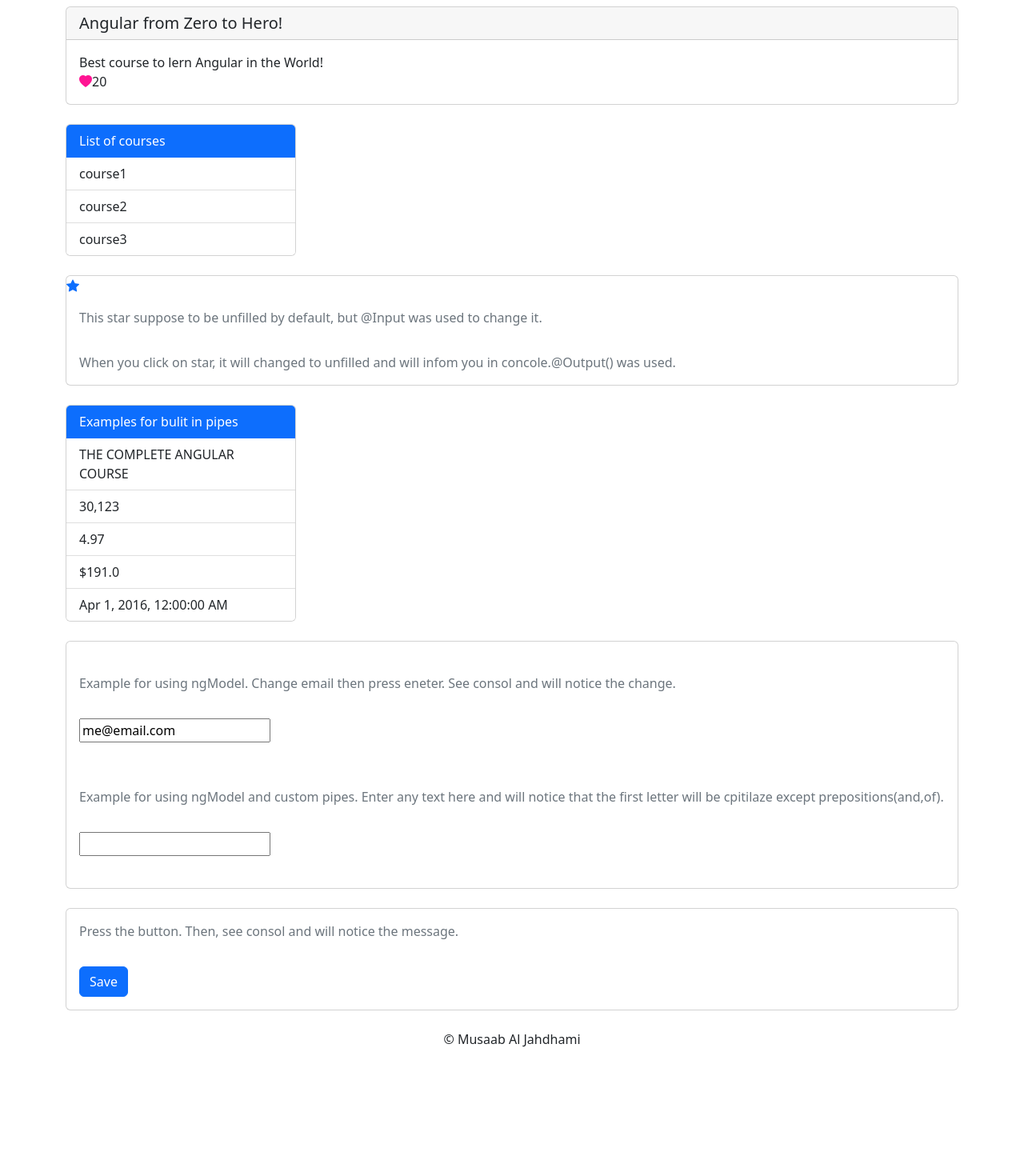
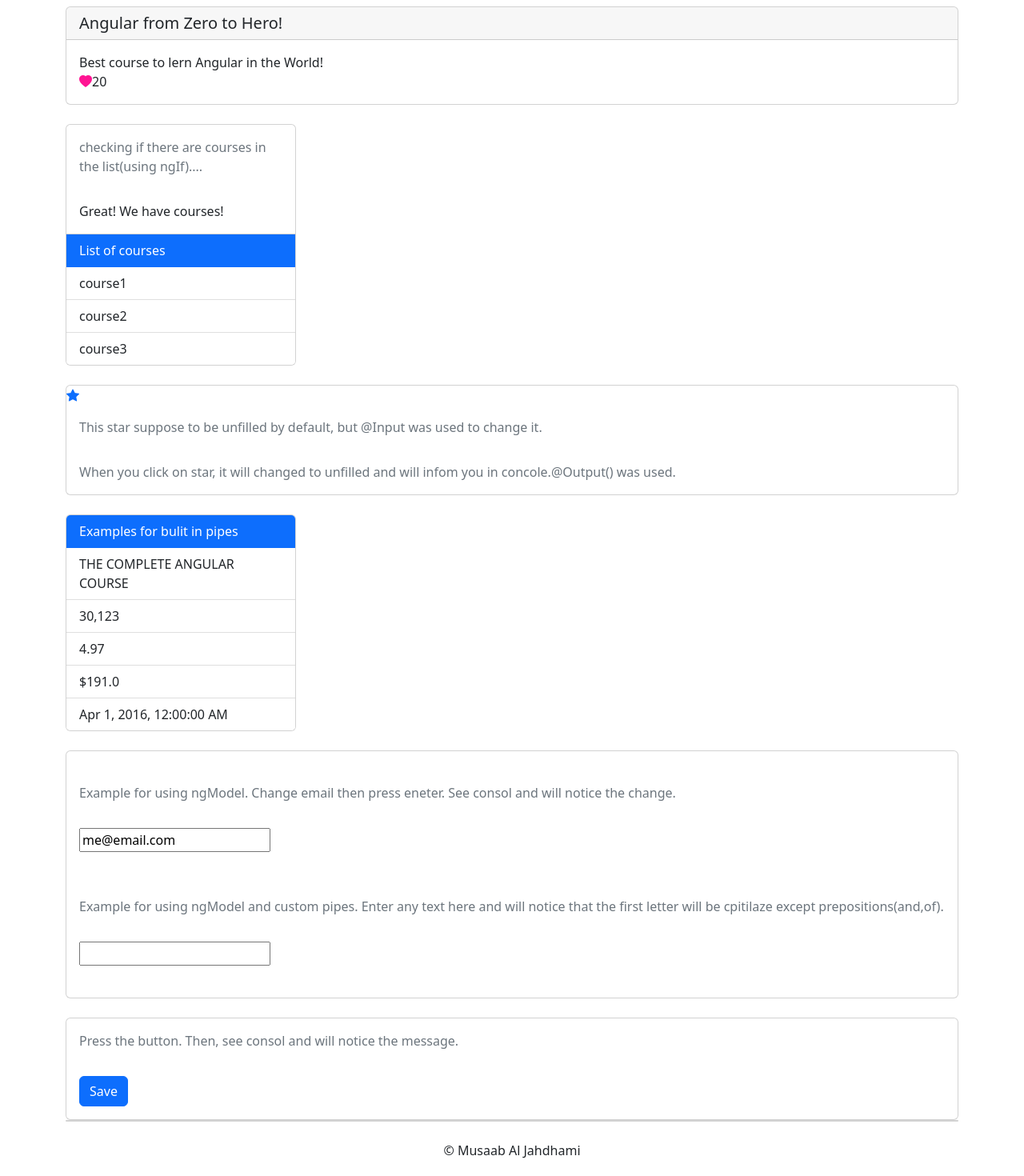
Before and after one commit to samad20/Angular-from-Zero-to-Hero, an Angular app: page / in a window 1280 px wide. Shown: the top 1470 px of the page at 80% size. Before the commit the page ends 1335 px from the top, so only its background shows below. Built offline with nearby package versions, Linux system fonts and the light colour scheme.

Commit message:
using ngIf

```diff
--- a/src/app/courses/courses.component.html
+++ b/src/app/courses/courses.component.html
@@ -14,6 +14,16 @@
   </app-panel>
   <br />
   <div class="card" style="width: 18rem">
+    <div class="card-body text-muted">
+      checking if there are courses in the list(using ngIf)....
+    </div>
+    <div *ngIf="courses.length > 0; then courselist; else nocourse"></div>
+    <ng-template #courselist>
+      <label class="card-body">Great! We have courses!</label></ng-template
+    >
+    <ng-template #nocourse>
+      <label class="card-body">No Courses yet!</label></ng-template
+    >
     <ul class="list-group list-group-flush">
       <li class="list-group-item active">{{ title }}</li>
       <li class="list-group-item" *ngFor="let course of courses">
@@ -88,6 +98,8 @@
     </div>
   </div>
 
+  <div class="card"></div>
+
   <footer>
     <div class="text-center p-4">© Musaab Al Jahdhami</div>
     <!-- Copyright -->
```
